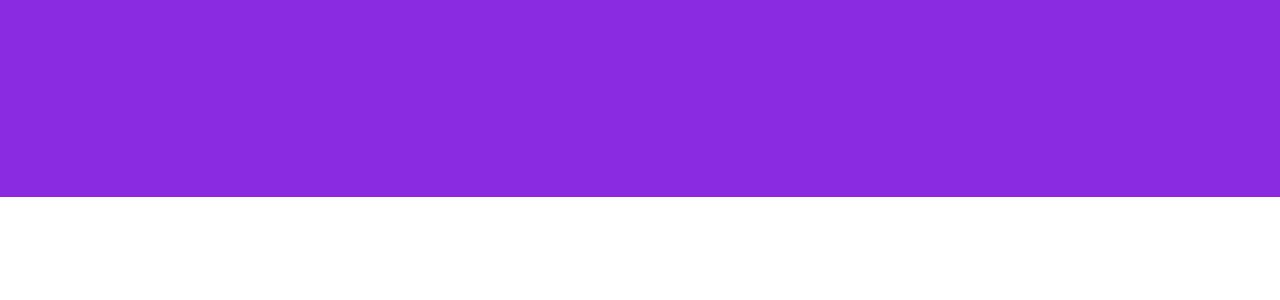
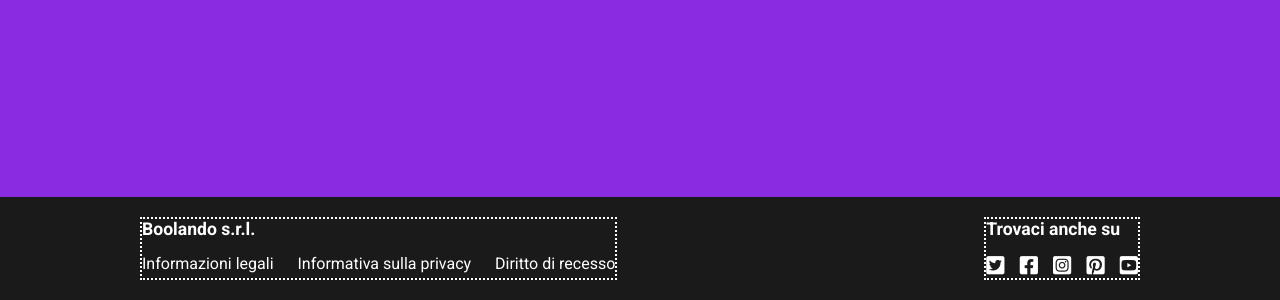
Before and after one commit to matteobonesini/html-css-boolando, a plain HTML site: page index.html in a window 1280 px wide. Shown: the part 803-1103 px from the top of the page. Before the commit the page ends 1000 px from the top, so only its background shows below. Drawn offline with Linux system fonts and the light colour scheme.

Commit message:
Completato FOOTER

```diff
--- a/css/style.css
+++ b/css/style.css
@@ -59,6 +59,43 @@ header .my-row .shopping a:not(:last-child) {
 }
 
 
+
+
+
+
+
+/* FOOTER */
+footer{
+    color: white;
+    background-color: #1a1a1a;
+    padding: 20px 0;
+}
+footer a {
+    color: white;
+    text-decoration: none;
+}
+footer .container {
+    display: flex;
+    justify-content: space-between;
+}
+footer .footer-left h6,
+    .footer-right h6 {
+        font-size: 1.1em;
+        margin-bottom: 15px;
+}
+footer .footer-right .info > a{
+    font-size: 1.3em;
+}
+footer .footer-right .info > a:nth-child(even){
+    margin: 0 10px;
+}
+footer .footer-left .info > a:nth-child(even){
+    margin: 0 20px;
+}
+
+
+
+
 /* DEBUG */
 .debug header .my-row > *{
     border: 2px dotted black;
@@ -67,3 +104,6 @@ header .my-row .shopping a:not(:last-child) {
     height: 1000px;
     background-color: blueviolet;
 }
+.debug footer .container > * {
+    border: 2px dotted white;
+}
--- a/index.html
+++ b/index.html
@@ -64,6 +64,46 @@
 
         <footer>
 
+            <div class="container">
+
+                <div class="footer-left">
+                    <h6>Boolando s.r.l.</h6>
+                    <div class="info">
+                        <a href="#">Informazioni legali</a>
+                        <a href="#">Informativa sulla privacy</a>
+                        <a href="#">Diritto di recesso</a>
+                    </div>
+                </div>
+
+                <div class="footer-right">
+                    <h6>Trovaci anche su</h6>
+                    <div class="info">
+
+                        <a href="#">
+                            <i class="fa-brands fa-square-twitter"></i>
+                        </a>
+
+                        <a href="#">
+                            <i class="fa-brands fa-square-facebook"></i>
+                        </a>
+
+                        <a href="#">
+                            <i class="fa-brands fa-square-instagram"></i>
+                        </a>
+
+                        <a href="#">
+                            <i class="fa-brands fa-square-pinterest"></i>
+                        </a>
+
+                        <a href="#">
+                            <i class="fa-brands fa-square-youtube"></i>
+                        </a>
+
+                    </div>
+                </div>
+
+            </div>
+
         </footer>
 
     </body>
```
